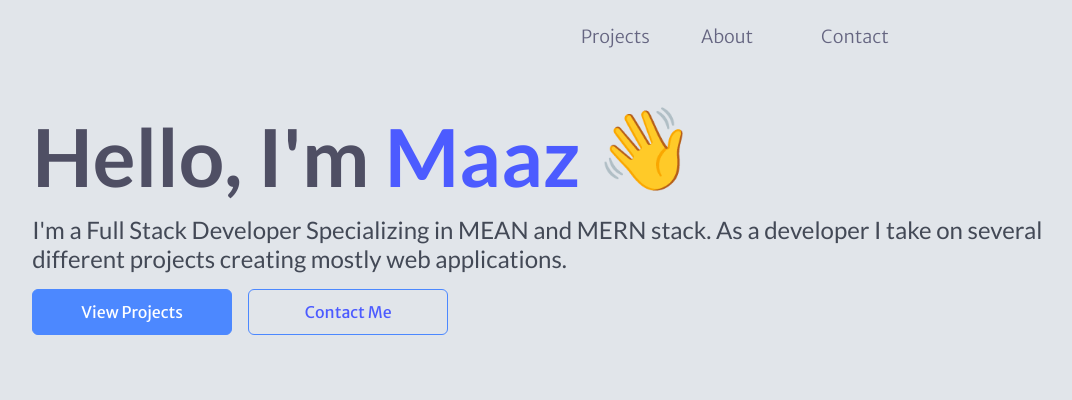
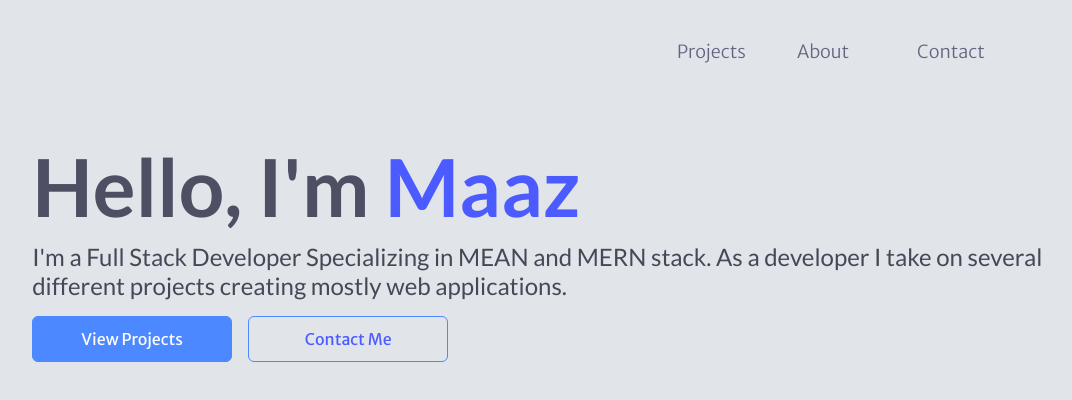
Before and after one commit to Maazsid/My-Portfolio, an Angular app: page / in a window 1280 px wide. Shown: the top 400 px of the page, without its empty margins (83-1155 px from the left). Built offline with nearby package versions, Linux system fonts and the light colour scheme.

Commit message:
work on hero section

```diff
--- a/src/app/home/home.component.html
+++ b/src/app/home/home.component.html
@@ -21,7 +21,7 @@
 
   <section class="hero-section">
     <h1 class="hero-section-heading">
-      Hello, I'm <span class="hero-section-name"> Maaz <span class = "hero-section-handwave-icon">👋</span></span>
+      Hello, I'm <span class="hero-section-name"> Maaz <span class = "hero-section-handwave-icon"></span></span>
     </h1>
     <p class="hero-section-tagline">
       I'm a Full Stack Developer Specializing in MEAN and MERN stack. As a developer I take on several different projects creating mostly web applications.
--- a/src/app/home/home.component.scss
+++ b/src/app/home/home.component.scss
@@ -5,11 +5,11 @@
 }
 
 .navbar {
-  padding: 25px 0px 60px 0px;
+  padding: 40px 0px 75px 0px;
 }
 
 .navbar-wrapper {
-  width: 60%;
+  width: 75%;
   margin: 0 auto;
   display: flex;
   justify-content: flex-end;
```
